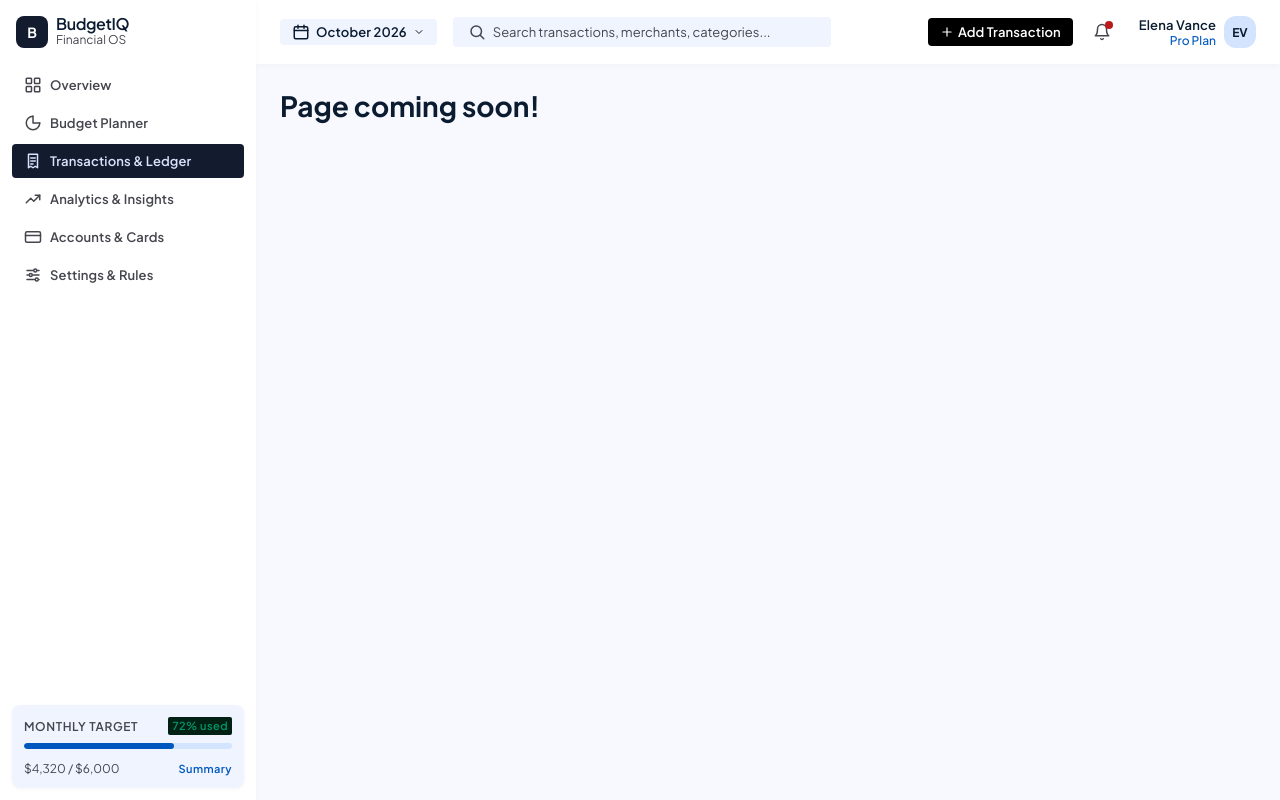
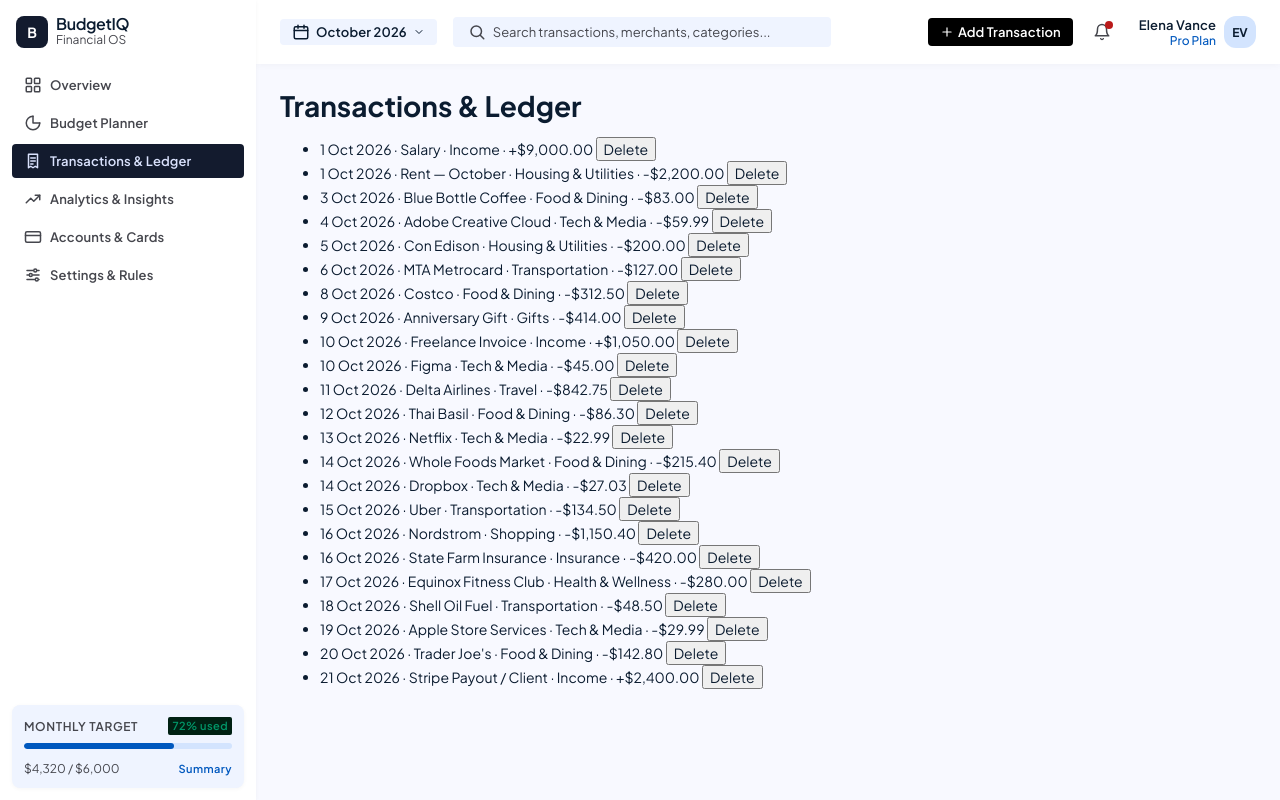
Before and after one commit to JanudaG/BudgetIq, a React (Vite) app in the folder client/: page / in a window 1280 px wide. Both pictures are taken after a click on the button "View all transactions in ledger". Built offline with nearby package versions, Linux system fonts and the light colour scheme.

Commit message:
add transactions page with delete

```diff
--- a/client/src/App.jsx
+++ b/client/src/App.jsx
@@ -1,6 +1,7 @@
 import { useState } from "react";
 import AppLayout from "./components/layout/AppLayout.jsx";
 import Dashboard from "./pages/Dashboard.jsx";
+import Transactions from "./pages/Transactions.jsx";
 import { initialTransactions, initialEnvelopes } from "./constants/mockData.js";
 import "./App.css";
 
@@ -12,7 +13,7 @@
 const PAGES = {
   dashboard: Dashboard,
   budget: ComingSoon,
-  transactions: ComingSoon,
+  transactions: Transactions,
   analytics: ComingSoon,
   accounts: ComingSoon,
   settings: ComingSoon,
@@ -28,7 +29,11 @@
 
   function addTransaction(newTransaction) {
     // New array (never push onto the old one) so React sees the change.
+
     setTransactions((prev) => [{ ...newTransaction, id: Date.now() }, ...prev]);
+  }
+  function deleteTransaction(id) {
+    setTransactions((prev) => prev.filter((t) => t.id !== id));
   }
 
   const ActivePage = PAGES[activeLink] || ComingSoon;
@@ -37,6 +42,7 @@
     <AppLayout activeLink={activeLink} onNavigate={setActiveLink}>
       <ActivePage
         transactions={transactions}
+        onDeleteTransaction={deleteTransaction}
         envelopes={envelopes}
         onAddTransaction={addTransaction}
         onNavigate={setActiveLink}
--- /dev/null
+++ b/client/src/pages/Transactions.jsx
@@ -0,0 +1,24 @@
+import { formatCurrency, formatDate } from '../utils/format.js'
+
+function Transactions({ transactions, onDeleteTransaction }) {
+  return (
+    <>
+      <h1>Transactions &amp; Ledger</h1>
+
+      <ul>
+        {transactions.map((t) => (
+          <li key={t.id}>
+            {formatDate(t.date)} · {t.name} · {t.category} ·{' '}
+            {t.type === 'income' ? '+' : '-'}
+            {formatCurrency(t.amount)}{' '}
+            <button type="button" onClick={() => onDeleteTransaction(t.id)}>
+              Delete
+            </button>
+          </li>
+        ))}
+      </ul>
+    </>
+  )
+}
+
+export default Transactions
```
